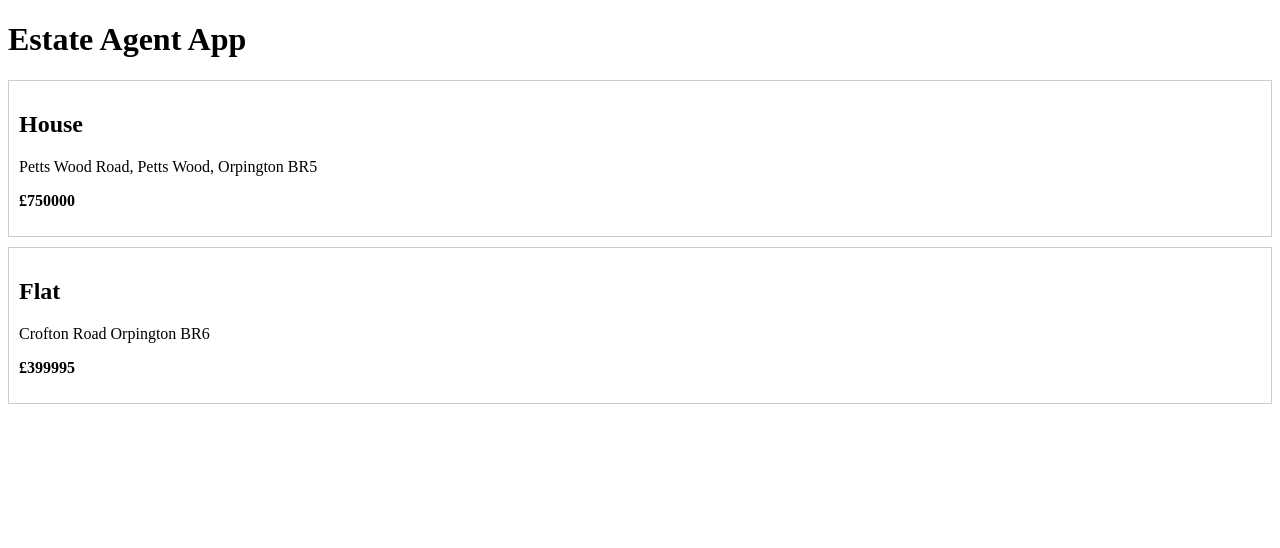
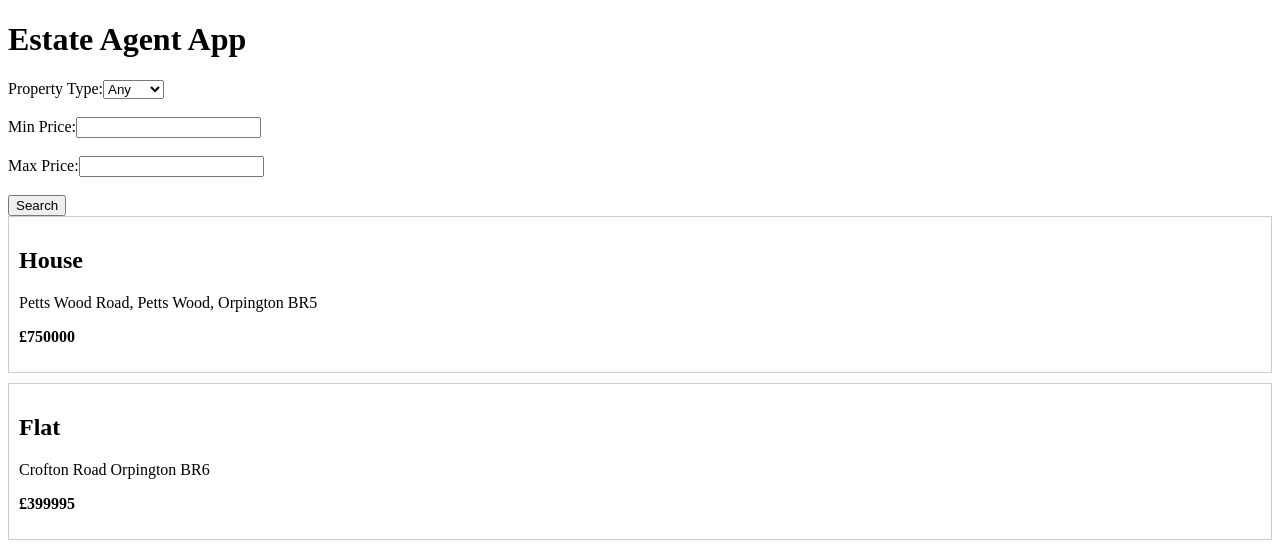
Before and after one commit to RavinduShenal/estate-agent-app, a React (Vite) app: page / in a window 1280 px wide. Shown: the top 548 px of the page. Built offline with nearby package versions, Linux system fonts and the light colour scheme.

Commit message:
simple search

```diff
--- a/src/App.jsx
+++ b/src/App.jsx
@@ -1,14 +1,39 @@
+import {useState} from "react";
 import propertiesData from './data/properties.json';
 import PropertyCard from './components/PropertyCard';
+import SearchForm from './components/SearchForm';
 
 function App() {
-  const properties = propertiesData.properties;
+  const allProperties = propertiesData.properties;
+  const [filteredProperties, setFilteredProperties] = useState(allProperties);
+
+  function handleSearch(criteria) {
+    const results = allProperties.filter(property => {
+      if (criteria.type && property.type !== criteria.type) {
+        return false;
+      }
+
+      if (criteria.minPrice && property.price < criteria.minPrice) {
+        return false;
+      }
+
+      if (criteria.maxPrice && property.price > criteria.maxPrice) {
+        return false;
+      }
+
+      return true;
+    });
+
+    setFilteredProperties(results);
+  }
 
   return (
     <div>
       <h1>Estate Agent App</h1>
 
-      {properties.map(property => (
+      <SearchForm onSearch={handleSearch}/>
+
+      {filteredProperties.map(property => (
         <PropertyCard key={property.id} property={property} />
       ))}
     </div>
--- /dev/null
+++ b/src/components/SearchForm.jsx
@@ -0,0 +1,58 @@
+import { useState } from "react";
+
+function SearchForm({ onSearch }) {
+  const [type, setType] = useState("");
+  const [minPrice, setMinPrice] = useState("");
+  const [maxPrice, setMaxPrice] = useState("");
+
+  function handleSubmit(e) {
+    e.preventDefault();
+
+    onSearch({
+      type,
+      minPrice,
+      maxPrice
+    });
+  }
+
+  return (
+    <form onSubmit={handleSubmit}>
+      <label>
+        Property Type:
+        <select value={type} onChange={e => setType(e.target.value)}>
+          <option value="">Any</option>
+          <option value="House">House</option>
+          <option value="Flat">Flat</option>
+        </select>
+      </label>
+
+      <br /><br />
+
+      <label>
+        Min Price:
+        <input
+          type="number"
+          value={minPrice}
+          onChange={e => setMinPrice(e.target.value)}
+        />
+      </label>
+
+      <br /><br />
+
+      <label>
+        Max Price:
+        <input
+          type="number"
+          value={maxPrice}
+          onChange={e => setMaxPrice(e.target.value)}
+        />
+      </label>
+
+      <br /><br />
+
+      <button type="submit">Search</button>
+    </form>
+  );
+}
+
+export default SearchForm;
```
